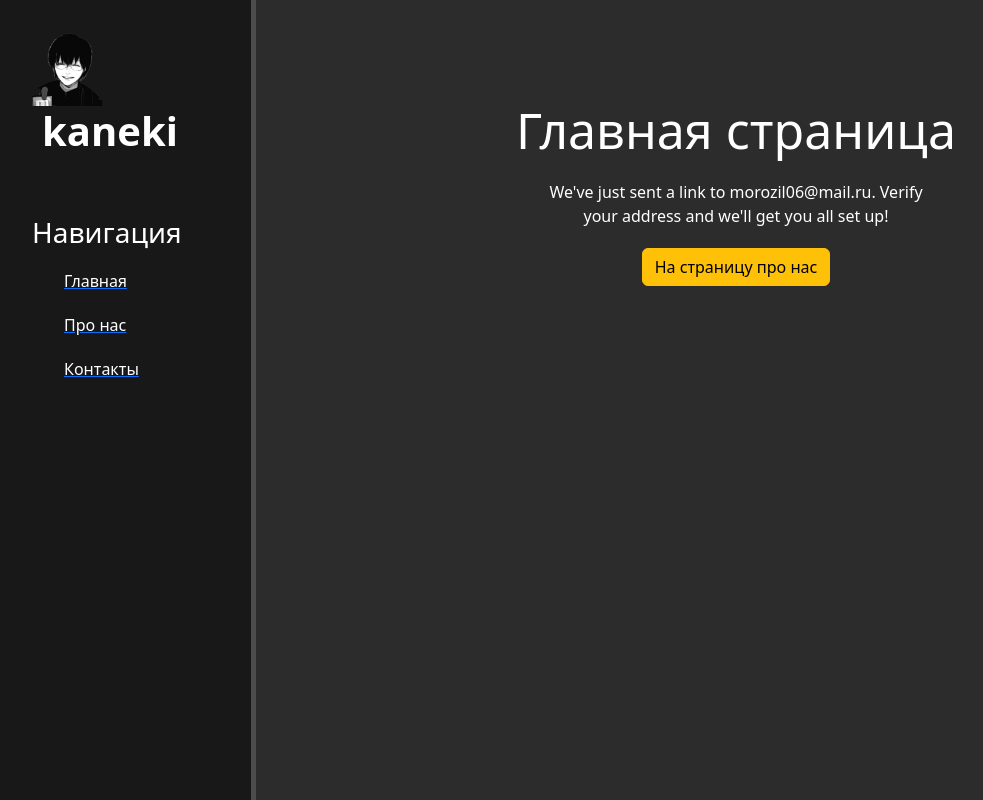
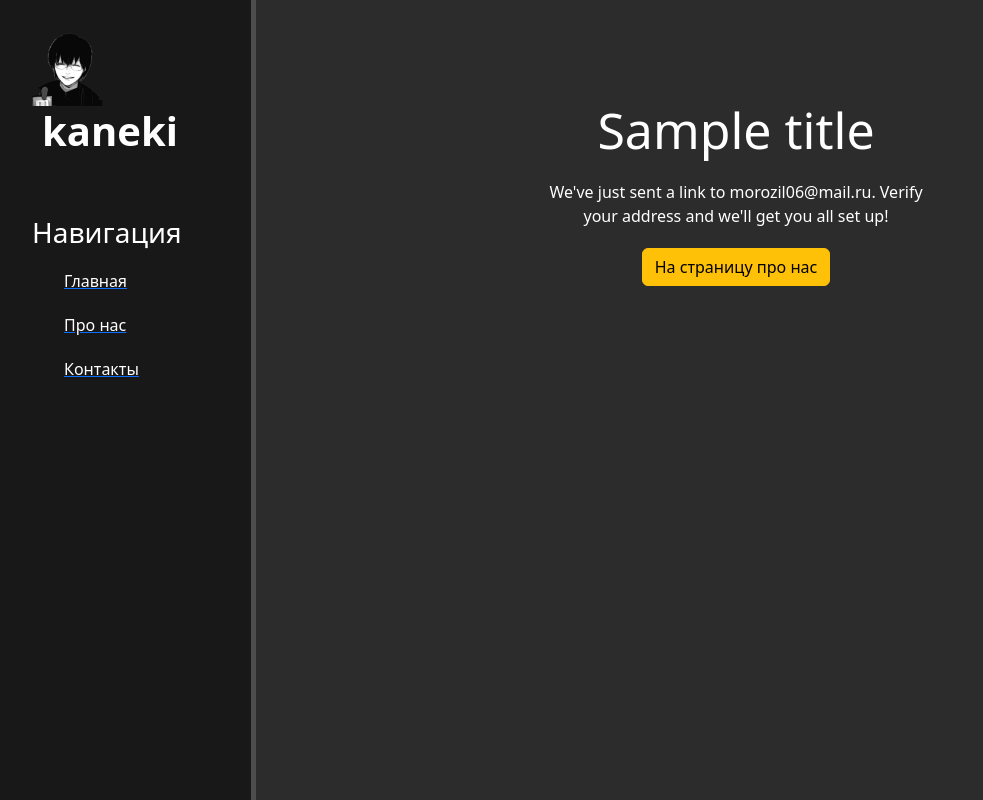
Before and after one commit to EgorMorozSSS/LessonsDjango, a Django app: template Lesson2/main/templates/main/index.html in a window 1280 px wide. Shown: the whole page, without its empty margins (0-983 px from the left). Run offline with Django 5.2, Linux system fonts and the light colour scheme; the template is opened without the code that fills it: most values are stand-ins (such as "Sample title", 1, 10 or a date in 2020).

Commit message:
add dictionary and use them on index.html

```diff
--- a/Lesson2/main/templates/main/index.html
+++ b/Lesson2/main/templates/main/index.html
@@ -1,10 +1,10 @@
 {% extends 'main/layout.html' %}
 
-{% block title %}Главная страница{% endblock %}
+{% block title %}{{ title }}{% endblock %}
 
 {% block content %}
     <div class="features">
-        <h1>Главная страница</h1>
+        <h1>{{ title }}</h1>
         <p>We've just sent a link to morozil06@mail.ru. Verify your address and we'll get you all set up!</p>
         <button class="btn btn-warning">На страницу про нас</button>
     </div>
--- a/Lesson2/main/views.py
+++ b/Lesson2/main/views.py
@@ -1,7 +1,8 @@
 from django.shortcuts import render
 
 def index(request):
-    return render(request, 'main/index.html')
+
+    return render(request, 'main/index.html', {'title': 'Главная страница'})
 
 
 def about(request):
```
